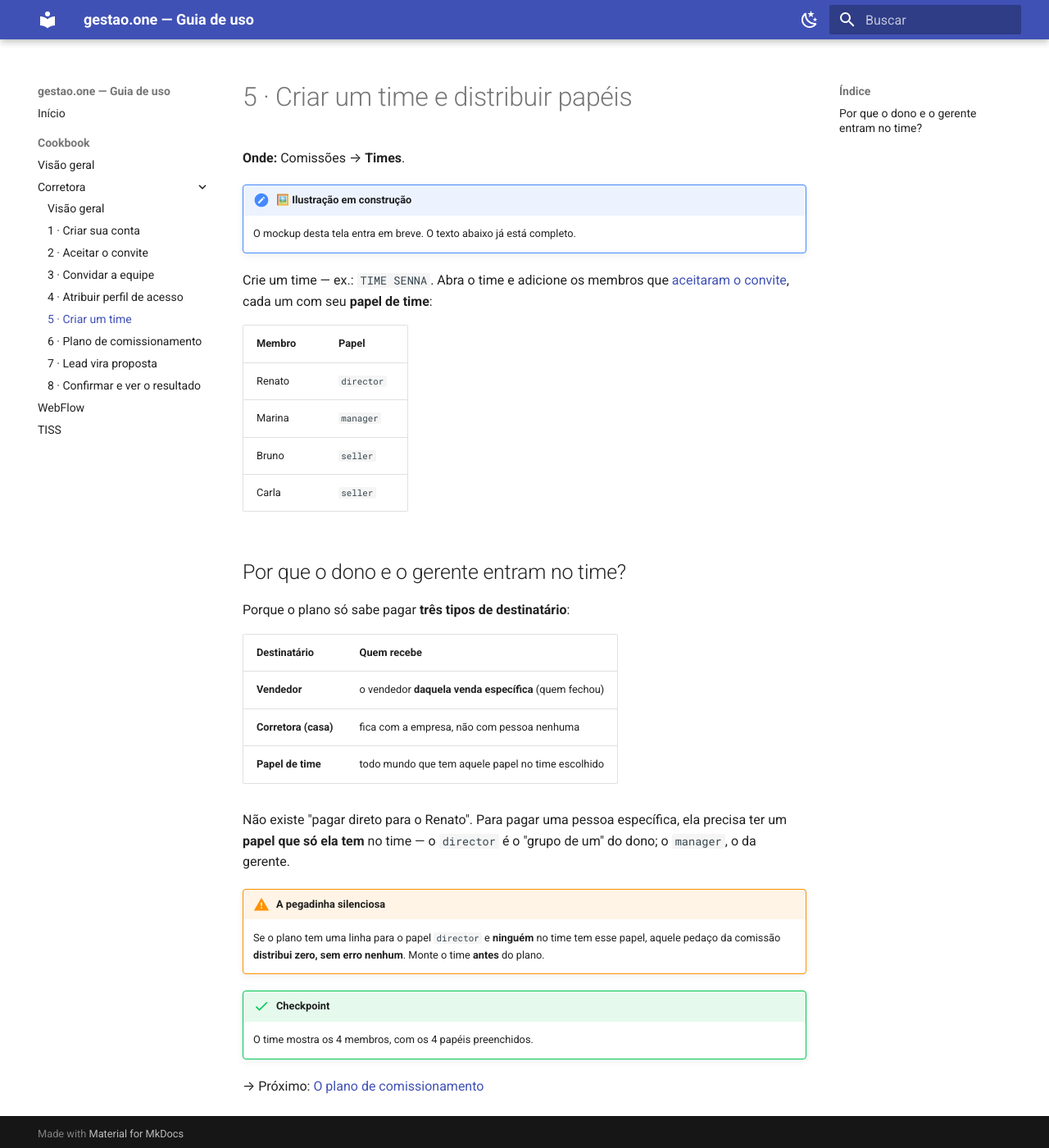
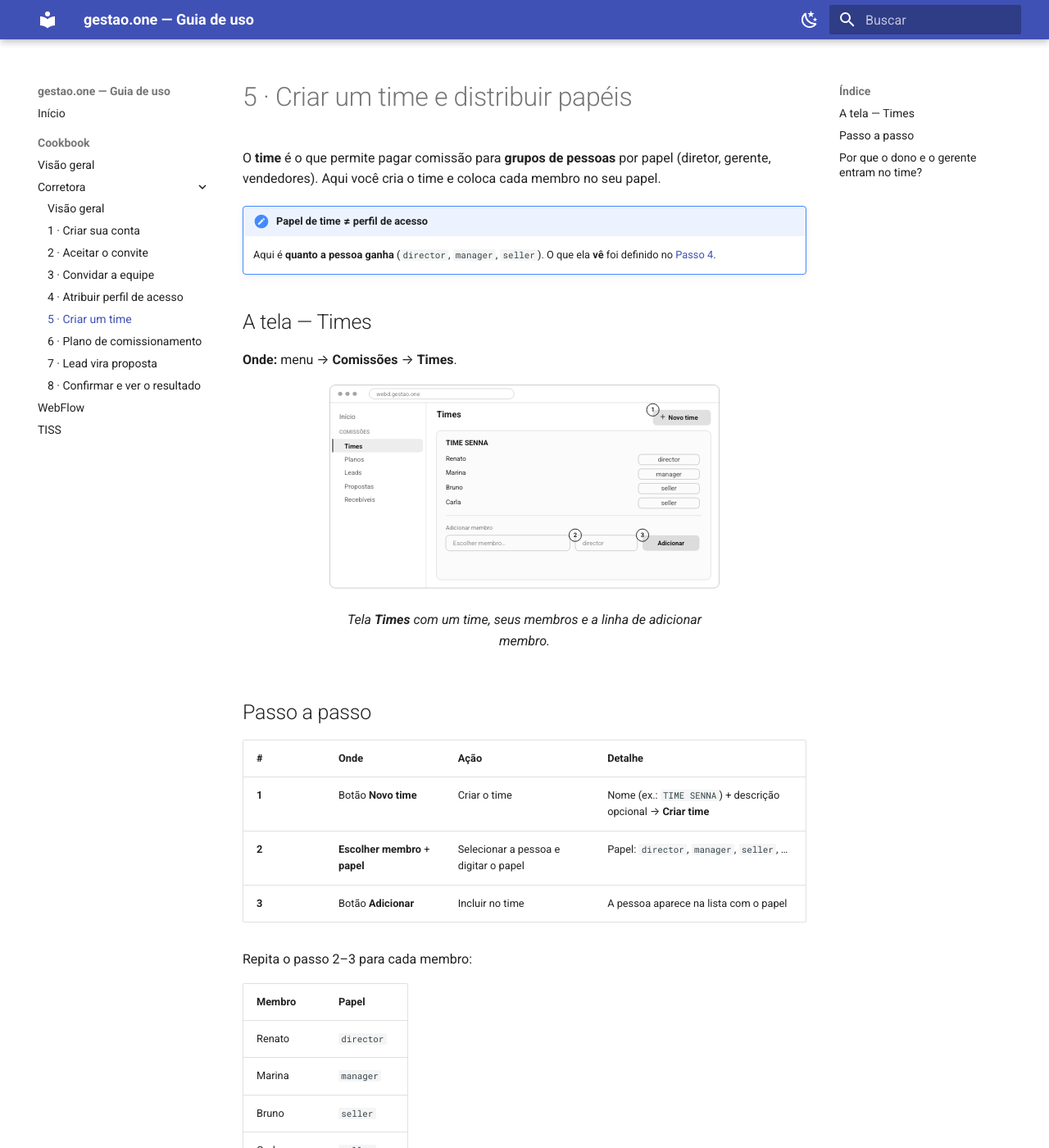
Before and after one commit to renatofagalde/wiki-gestao-one, an MkDocs documentation site: the page built from docs/cookbook/corretora/05-time.md, in a window 1280 px wide and 1400 px high. Shown: the whole window at 82% size. Built offline with MkDocs 1.6.1 and Material for MkDocs 9.7.7, drawn with Linux system fonts in a browser that asks for light colours; some of the changed text lies outside the part shown.

Commit message:
✨ feat(cookbook): add wireframe illustration to step 5 (times)
Co-Authored-By: Claude Opus 4.8 <noreply@anthropic.com>

```diff
--- a/docs/cookbook/corretora/05-time.md
+++ b/docs/cookbook/corretora/05-time.md
@@ -1,12 +1,82 @@
 # 5 · Criar um time e distribuir papéis
 
-**Onde:** Comissões → **Times**.
+O **time** é o que permite pagar comissão para **grupos de pessoas** por papel
+(diretor, gerente, vendedores). Aqui você cria o time e coloca cada membro no seu
+papel.
 
-!!! note "🖼️ Ilustração em construção"
-    O mockup desta tela entra em breve. O texto abaixo já está completo.
+!!! note "Papel de time ≠ perfil de acesso"
+    Aqui é **quanto a pessoa ganha** (`director`, `manager`, `seller`). O que ela
+    **vê** foi definido no [Passo 4](04-perfil-acesso.md).
 
-Crie um time — ex.: `TIME SENNA`. Abra o time e adicione os membros que
-[aceitaram o convite](03-convidar.md), cada um com seu **papel de time**:
+## A tela — Times
+
+**Onde:** menu → **Comissões** → **Times**.
+
+<figure>
+<svg xmlns="http://www.w3.org/2000/svg" viewBox="0 0 760 400" role="img"
+     aria-label="Tela Times com um time e seus membros, e a linha de adicionar membro"
+     style="width:100%;height:auto;color:var(--md-default-fg-color);font-family:var(--md-text-font-family,system-ui,sans-serif)">
+  <rect x="4" y="4" width="752" height="392" rx="10" fill="none" stroke="currentColor" stroke-opacity="0.35"/>
+  <line x1="4" y1="38" x2="756" y2="38" stroke="currentColor" stroke-opacity="0.2"/>
+  <circle cx="24" cy="21" r="4" fill="currentColor" fill-opacity="0.4"/><circle cx="38" cy="21" r="4" fill="currentColor" fill-opacity="0.4"/><circle cx="52" cy="21" r="4" fill="currentColor" fill-opacity="0.4"/>
+  <rect x="80" y="11" width="280" height="20" rx="10" fill="none" stroke="currentColor" stroke-opacity="0.25"/>
+  <text x="94" y="25" font-size="11" fill="currentColor" fill-opacity="0.55">webd.gestao.one</text>
+
+  <line x1="190" y1="38" x2="190" y2="396" stroke="currentColor" stroke-opacity="0.15"/>
+  <text x="22" y="70" font-size="13" fill="currentColor" fill-opacity="0.7">Início</text>
+  <text x="22" y="98" font-size="10.5" font-weight="700" fill="currentColor" fill-opacity="0.45">COMISSÕES</text>
+  <rect x="8" y="108" width="176" height="26" rx="6" fill="currentColor" fill-opacity="0.08"/><rect x="8" y="108" width="3" height="26" fill="currentColor" fill-opacity="0.55"/>
+  <text x="32" y="126" font-size="12.5" font-weight="700" fill="currentColor">Times</text>
+  <text x="32" y="152" font-size="12.5" fill="currentColor" fill-opacity="0.7">Planos</text>
+  <text x="32" y="178" font-size="12.5" fill="currentColor" fill-opacity="0.7">Leads</text>
+  <text x="32" y="204" font-size="12.5" fill="currentColor" fill-opacity="0.7">Propostas</text>
+  <text x="32" y="230" font-size="12.5" fill="currentColor" fill-opacity="0.7">Recebíveis</text>
+
+  <text x="210" y="66" font-size="17" font-weight="700" fill="currentColor">Times</text>
+  <rect x="628" y="52" width="112" height="30" rx="7" fill="currentColor" fill-opacity="0.14"/>
+  <text x="642" y="72" font-size="18" fill="currentColor" fill-opacity="0.7">+</text>
+  <text x="658" y="71" font-size="12.5" font-weight="600" fill="currentColor">Novo time</text>
+
+  <!-- card do time -->
+  <rect x="210" y="92" width="530" height="288" rx="9" fill="currentColor" fill-opacity="0.02" stroke="currentColor" stroke-opacity="0.2"/>
+  <text x="228" y="120" font-size="14" font-weight="700" fill="currentColor">TIME SENNA</text>
+
+  <!-- membros -->
+  <g font-size="12.5">
+    <text x="228" y="150" fill="currentColor">Renato</text>
+    <rect x="600" y="138" width="118" height="20" rx="6" fill="none" stroke="currentColor" stroke-opacity="0.3"/><text x="659" y="152" fill="currentColor" fill-opacity="0.8" text-anchor="middle">director</text>
+    <text x="228" y="178" fill="currentColor">Marina</text>
+    <rect x="600" y="166" width="118" height="20" rx="6" fill="none" stroke="currentColor" stroke-opacity="0.3"/><text x="659" y="180" fill="currentColor" fill-opacity="0.8" text-anchor="middle">manager</text>
+    <text x="228" y="206" fill="currentColor">Bruno</text>
+    <rect x="600" y="194" width="118" height="20" rx="6" fill="none" stroke="currentColor" stroke-opacity="0.3"/><text x="659" y="208" fill="currentColor" fill-opacity="0.8" text-anchor="middle">seller</text>
+    <text x="228" y="234" fill="currentColor">Carla</text>
+    <rect x="600" y="222" width="118" height="20" rx="6" fill="none" stroke="currentColor" stroke-opacity="0.3"/><text x="659" y="236" fill="currentColor" fill-opacity="0.8" text-anchor="middle">seller</text>
+  </g>
+
+  <line x1="228" y1="256" x2="722" y2="256" stroke="currentColor" stroke-opacity="0.15"/>
+  <text x="228" y="284" font-size="11" fill="currentColor" fill-opacity="0.6">Adicionar membro</text>
+  <rect x="228" y="294" width="240" height="30" rx="7" fill="none" stroke="currentColor" stroke-opacity="0.3"/><text x="242" y="314" font-size="12" fill="currentColor" fill-opacity="0.5">Escolher membro…</text>
+  <rect x="478" y="294" width="120" height="30" rx="7" fill="none" stroke="currentColor" stroke-opacity="0.3"/><text x="492" y="314" font-size="12" fill="currentColor" fill-opacity="0.5">director</text>
+  <rect x="608" y="294" width="110" height="30" rx="7" fill="currentColor" fill-opacity="0.14"/><text x="663" y="314" font-size="12" font-weight="600" fill="currentColor" text-anchor="middle">Adicionar</text>
+
+  <g font-size="12" font-weight="700" text-anchor="middle">
+    <circle cx="628" cy="52" r="12" fill="none" stroke="currentColor" stroke-width="1.5"/><text x="628" y="56" fill="currentColor">1</text>
+    <circle cx="478" cy="294" r="12" fill="none" stroke="currentColor" stroke-width="1.5"/><text x="478" y="298" fill="currentColor">2</text>
+    <circle cx="608" cy="294" r="12" fill="none" stroke="currentColor" stroke-width="1.5"/><text x="608" y="298" fill="currentColor">3</text>
+  </g>
+</svg>
+<figcaption>Tela <strong>Times</strong> com um time, seus membros e a linha de adicionar membro.</figcaption>
+</figure>
+
+## Passo a passo
+
+| # | Onde | Ação | Detalhe |
+| --- | --- | --- | --- |
+| **1** | Botão **Novo time** | Criar o time | Nome (ex.: `TIME SENNA`) + descrição opcional → **Criar time** |
+| **2** | **Escolher membro** + **papel** | Selecionar a pessoa e digitar o papel | Papel: `director`, `manager`, `seller`, … |
+| **3** | Botão **Adicionar** | Incluir no time | A pessoa aparece na lista com o papel |
+
+Repita o passo 2–3 para cada membro:
 
 | Membro | Papel |
 | --- | --- |
@@ -17,22 +87,20 @@ Crie um time — ex.: `TIME SENNA`. Abra o time e adicione os membros que
 
 ## Por que o dono e o gerente entram no time?
 
-Porque o plano só sabe pagar **três tipos de destinatário**:
+O plano só sabe pagar **três tipos de destinatário**:
 
 | Destinatário | Quem recebe |
 | --- | --- |
-| **Vendedor** | o vendedor **daquela venda específica** (quem fechou) |
-| **Corretora (casa)** | fica com a empresa, não com pessoa nenhuma |
-| **Papel de time** | todo mundo que tem aquele papel no time escolhido |
+| **Vendedor** | o vendedor **daquela venda** (quem fechou) |
+| **Corretora (casa)** | fica com a empresa |
+| **Papel de time** | todos que têm aquele papel no time |
 
-Não existe "pagar direto para o Renato". Para pagar uma pessoa específica, ela
-precisa ter um **papel que só ela tem** no time — o `director` é o "grupo de um"
-do dono; o `manager`, o da gerente.
+Para pagar **uma pessoa específica**, ela precisa de um **papel que só ela tem** —
+o `director` é o "grupo de um" do dono; o `manager`, o da gerente.
 
-!!! warning "A pegadinha silenciosa"
-    Se o plano tem uma linha para o papel `director` e **ninguém** no time tem
-    esse papel, aquele pedaço da comissão **distribui zero, sem erro nenhum**.
-    Monte o time **antes** do plano.
+!!! warning "Pegadinha silenciosa"
+    Se o plano tem uma linha para `director` e **ninguém** no time tem esse papel,
+    aquele pedaço **distribui zero, sem erro**. Monte o time **antes** do plano.
 
 !!! success "Checkpoint"
     O time mostra os 4 membros, com os 4 papéis preenchidos.
```
